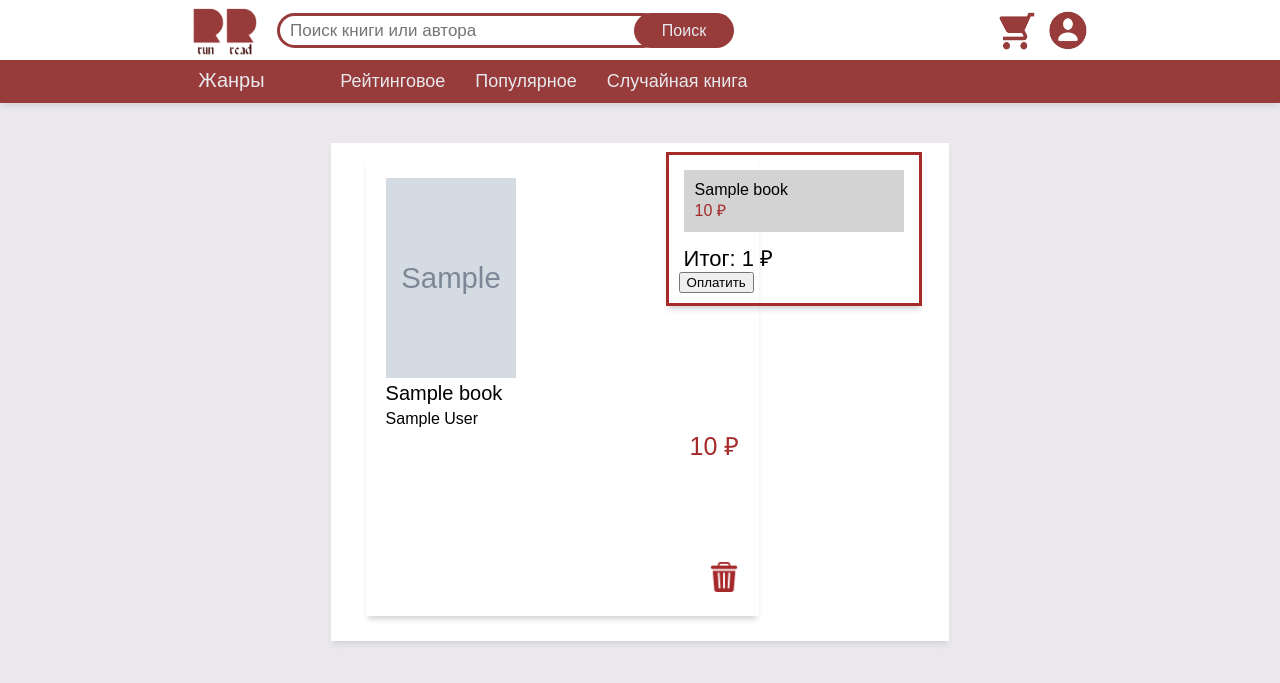
After one commit to stolstule/bookstore, a Django app: template users/templates/users/basket.html in a window 1280 px wide. The commit adds this page. Shown: the top 683 px of the page. Run offline with Django 3.2, Linux system fonts and the light colour scheme; the template is opened without the code that fills it: most values are stand-ins (such as "Sample title", 1, 10 or a date in 2020); grey boxes marked "Sample" are stand-in pictures; some libraries are stand-ins or nearby versions.

Commit message:
commit 26.05.23

```diff
--- a/store/static/store/top_navigate.css
+++ b/store/static/store/top_navigate.css
@@ -175,6 +175,7 @@
 }
 
 .message {
+    font-family: arial;
     padding: 4px;
     text-align: center;
     background: lightgreen;
--- a/store/templates/store/book_page.html
+++ b/store/templates/store/book_page.html
@@ -6,7 +6,7 @@
 {% endblock %}
 
 {% block css_load %}
-    <link rel="stylesheet" href="{% static 'store/book_page.css' %}">
+    <link rel="stylesheet" href="{% static 'store/book.css' %}">
 {% endblock %}
 
 {% block content %}
--- a/store/urls.py
+++ b/store/urls.py
@@ -10,5 +10,4 @@ urlpatterns = [
     path('popular_books', views.PopularBooksPage.as_view(), name='popular_books'),
     path('book_page/<slug:slug_book>', views.BookPage.as_view(), name='book_page'),
     path('category/<slug:slug_genre>', views.ShowGenreBooks.as_view(), name='genre_page'),
-    path('basket', views.BasketAreaPage.as_view(), name='basket_page'),
 ]
--- a/templates/base.html
+++ b/templates/base.html
@@ -13,7 +13,7 @@
 <nav class="top_nav">
     <a href="{% url 'main_page' %}"><img src="/static/store/img/main_logo.png" height="55" width="65" class="main_logo"></a>
     <a href="{% url 'profile' %}"><img src="/static/store/img/user.png" height="40" width="40" class="user_logo"></a>
-    <a href="{% url 'login' %}"><img src="/static/store/img/basket.png" height="40" width="38" class="basket_logo"></a>
+    <a href="{% url 'basket' %}"><img src="/static/store/img/basket.png" height="40" width="38" class="basket_logo"></a>
 
     <form method="GET" action="{% url 'search' %}">
         <input type="text" size="45" class="search" name="search_field" placeholder="Поиск книги или автора">
--- /dev/null
+++ b/users/static/users/basket.css
@@ -0,0 +1,78 @@
+.basket-block {
+    width: 46%;
+    font-family: arial;
+    box-shadow: 0 5px 6px -2px lightgray;
+    margin-left: auto;
+    margin-right: auto;
+    margin-top: 40px;
+    background: white;
+    padding: 15px;
+}
+
+.item-block {
+    display: inline-block;
+    padding: 20px;
+    margin: 0px 20px 10px 20px;
+    width: 60%;
+    box-shadow: 0 5px 6px -2px lightgray;
+}
+
+.image-block {
+    float: left;
+    padding-right: 20px;
+}
+
+.title-block {
+    color: black;
+    display: inline-block;
+    width: 200px;
+    padding: 0px 20px 5px 0px;
+    margin-top: 0px;
+    font-size: 20px;
+    text-decoration: none;
+}
+
+.trash-icon {
+    display: inline-block;
+    float: right;
+    margin-left: 300px;
+}
+
+.price-block {
+    float: right;
+    color: brown;
+    font-size: 25px;
+    margin-bottom: 100px;
+}
+
+.total-block {
+    position: absolute;
+    padding: 10px;
+    top: 19%;
+    right: 28%;
+    float: right;
+    width: 230px;
+    border: 3px solid brown;
+    box-shadow: 0 5px 6px -2px lightgray;
+}
+
+.result-item {
+    background: lightgray;
+    border: 1px solid lightgray;
+    padding: 10px;
+    margin: 5px;
+}
+
+result-title {
+    font-size: 20px;
+}
+
+.result-price {
+    color: brown;
+}
+
+.total-sum {
+    font-size: 22px;
+    margin-top: 10px;
+    margin-left: 5px;
+}
--- /dev/null
+++ b/users/templates/users/basket.html
@@ -0,0 +1,41 @@
+{% extends 'base.html' %}
+{% load static %}
+
+{% block title %}
+    Корзина
+{% endblock %}
+
+{% block css_load %}
+    <link rel="stylesheet" href="{% static 'users/basket.css' %}">
+{% endblock %}
+
+{% block content %}
+    <div class="basket-block">
+        {% if baskets %}
+            {% for item in baskets %}
+                <div class="item-block">
+                    <a class="image-block" href="{{ item.book.get_url }}"><img src="{{ item.book.image }}" height="200" width="130"></a>
+                    <a class="title-block" href="{{ item.book.get_url }}">{{ item.book.title }}</a>
+                    <div class="author-block">{{ item.book.author }}</div>
+                    <div class="price-block">{{ item.book.price }} ₽</div>
+                    <a class="trash-icon" href="{% url 'book_remove' item.book.id %}"><img src="/static/store/img/trash.png" height="30" width="30"></a>
+                </div>
+            {% endfor %}
+            <div class="total-block">
+                {% for item in baskets %}
+                    <div class="result-item">
+                        <div class="result-title">{{ item.book.title }}</div>
+                        <div class="result-price">{{ item.book.price }} ₽</div>
+                    </div>
+                {% endfor %}
+                <div class="total-sum">
+                    Итог:
+                    {{ total_sum }} ₽
+                </div>
+                <button>Оплатить</button>
+            </div>
+        {% else %}
+            <h3>Ваша корзина пуста</h3>
+        {% endif %}
+    </div>
+{% endblock %}
--- a/users/templates/users/password_change.html
+++ b/users/templates/users/password_change.html
@@ -3,7 +3,7 @@
 {% load widget_tweaks %}
 
 {% block title %}
-    Смена пароля
+    Восстановление пароля
 {% endblock %}
 
 {% block css_load %}
--- a/users/templates/users/password_recovery.html
+++ b/users/templates/users/password_recovery.html
@@ -3,7 +3,7 @@
 {% load widget_tweaks %}
 
 {% block title %}
-    Вход
+    Восстановление пароля
 {% endblock %}
 
 {% block css_load %}
--- a/users/templates/users/set_new_pass.html
+++ b/users/templates/users/set_new_pass.html
@@ -3,7 +3,7 @@
 {% load widget_tweaks %}
 
 {% block title %}
-    Вход
+    Новый пароль
 {% endblock %}
 
 {% block css_load %}
--- a/users/urls.py
+++ b/users/urls.py
@@ -4,7 +4,9 @@ from . import views
 
 urlpatterns = [
     path('', views.profile, name='profile'),
-    path('baskets/add/<int:book_id>/', views.basket_add, name='basket_add'),
+    path('basket', views.basket_page, name='basket'),
+    path('basket/add/<int:book_id>/', views.basket_add, name='basket_add'),
+    path('basket/remove/<int:book_id>/', views.book_remove, name='book_remove'),
     path('register/', views.register, name='register'),
     path('login/', views.LoginPage.as_view(), name='login'),
     path('logout/', views.logout_view, name='logout'),
```
Also changed, not shown: store/static/store/book.css (renamed from store/static/store/book_page.css, +9 -7 lines), users/models.py (+1 -6 lines), users/views.py (+21 -5 lines), store/static/store/img/trash.png (added), users/migrations/0020_alter_profile_image.py (added), users/migrations/0021_basket.py (added), users/migrations/0022_auto_20230521_1753.py (added), users/migrations/0023_alter_profile_image.py (added).
